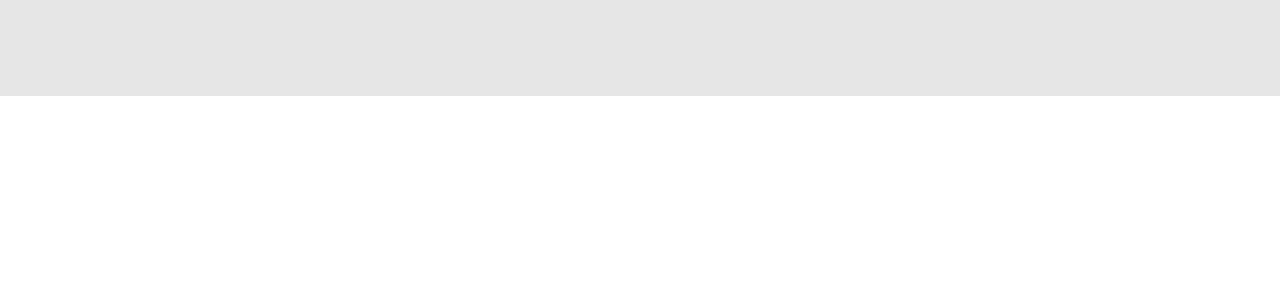
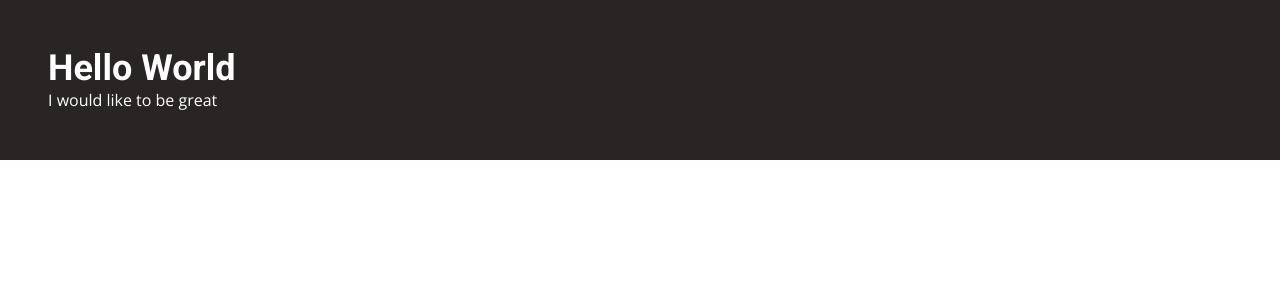
Before and after one commit to RBoraurito/its-amy-blog, a Next.js app: page / in a window 1280 px wide. Shown: the top 300 px of the page. Built offline with nearby package versions, Linux system fonts and the light colour scheme.

Commit message:
✨ Add fonts

```diff
--- a/next.config.js
+++ b/next.config.js
@@ -10,7 +10,12 @@ const nextConfig = {
         }
     )
     return cfg;
-  }
+  },
+  experimental: {
+    fontLoaders: [
+      { loader: '@next/font/google', options: { subsets: ['latin-ext'] } },
+    ],
+  },
 }
 
 module.exports = nextConfig
--- a/package.json
+++ b/package.json
@@ -13,6 +13,7 @@
     "@types/node": "18.13.0",
     "@types/react": "18.0.28",
     "@types/react-dom": "18.0.10",
+    "clsx": "^1.2.1",
     "eslint": "8.34.0",
     "eslint-config-next": "13.1.6",
     "next": "13.1.6",
--- a/pages/_app.tsx
+++ b/pages/_app.tsx
@@ -1,6 +1,31 @@
 import '@/styles/globals.css'
 import type { AppProps } from 'next/app'
+import { Roboto, Open_Sans } from '@next/font/google'
+
+const roboto = Roboto({
+  weight: ["300", "400", "500", "700"],
+  display: 'swap',
+})
+
+const openSans = Open_Sans({
+  weight: ["300", "400", "500", "700"],
+  display: 'swap',
+})
 
 export default function App({ Component, pageProps }: AppProps) {
-  return <Component {...pageProps} />
+  return (
+    <>
+      <style jsx global>
+          {`
+            :root {
+              --font-title: ${roboto.style.fontFamily};
+              --font-body: ${openSans.style.fontFamily};
+            }
+          `}
+        </style>
+      <div>
+        <Component {...pageProps} />
+      </div>
+    </>
+  )
 }
--- a/pages/index.tsx
+++ b/pages/index.tsx
@@ -1,7 +1,5 @@
 import Head from 'next/head'
-import { Inter } from '@next/font/google'
 
-const inter = Inter({ subsets: ['latin'] })
 
 export default function Home() {
   return (
@@ -12,7 +10,10 @@ export default function Home() {
         <meta name="viewport" content="width=device-width, initial-scale=1" />
         <link rel="icon" href="/favicon.ico" />
       </Head>
-      <div className='p-12 bg-stone-200'></div>
+      <div className='p-12 bg-stone-800'>
+        <h1 className='text-4xl font-bold font-title text-white'>Hello World</h1>
+        <p className='text-white'>I would like to be great</p>
+      </div>
     </>
   )
 }
--- a/tailwind.config.js
+++ b/tailwind.config.js
@@ -1,3 +1,5 @@
+const defaultTheme = require('tailwindcss/defaultTheme')
+
 /** @type {import('tailwindcss').Config} */
 module.exports = {
   content: [
@@ -9,7 +11,12 @@ module.exports = {
     "./src/**/*.{js,ts,jsx,tsx}",
   ],
   theme: {
-    extend: {},
+    extend: {
+      fontFamily: {
+        title: ['var(--font-title)', ...defaultTheme.fontFamily.sans],
+        sans: ['var(--font-body)', ...defaultTheme.fontFamily.sans],
+      }
+    },
   },
   plugins: [],
 }
```
Also changed, not shown: 1 other file (tests, documents, lock files or other folders).
